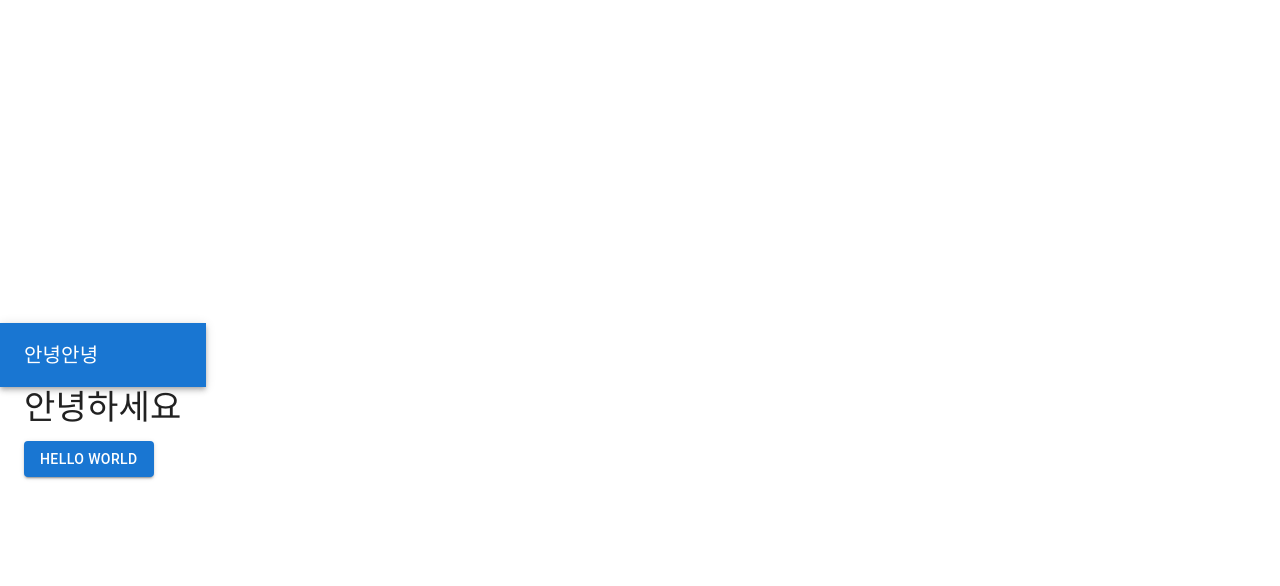
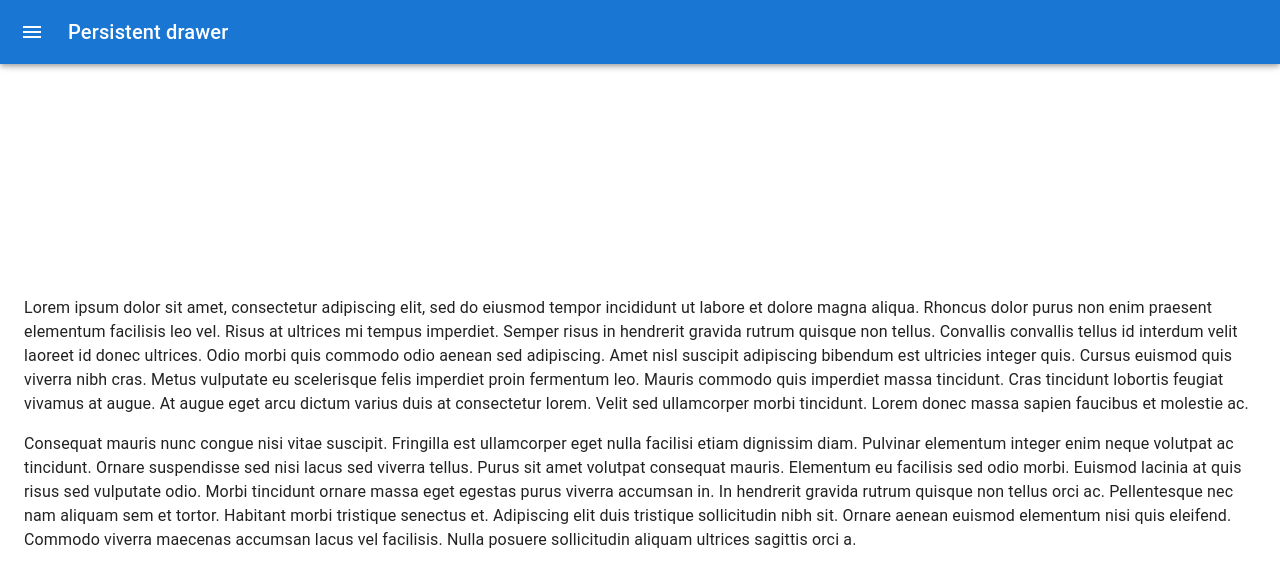
Before and after one commit to zunstar-dev/SmartCalc, a React (Vite) app: page / in a window 1280 px wide. Shown: the top 586 px of the page. Built offline with nearby package versions, Linux system fonts and the light colour scheme; no server answers.

Commit message:
add : package 추가 및 샘플코드 작성

```diff
--- a/package.json
+++ b/package.json
@@ -12,6 +12,7 @@
   "dependencies": {
     "@emotion/react": "^11.11.4",
     "@emotion/styled": "^11.11.5",
+    "@mui/icons-material": "^5.15.19",
     "@mui/material": "^5.15.19",
     "firebase": "^10.12.2",
     "react": "^18.2.0",
--- a/src/App.tsx
+++ b/src/App.tsx
@@ -1,31 +1,188 @@
-import React, { useEffect } from 'react';
-import { Container, Typography, Button, AppBar, Toolbar } from '@mui/material';
-import { analytics } from './firebase';
+import * as React from 'react';
+import { styled, useTheme } from '@mui/material/styles';
+import Box from '@mui/material/Box';
+import Drawer from '@mui/material/Drawer';
+import CssBaseline from '@mui/material/CssBaseline';
+import MuiAppBar, { AppBarProps as MuiAppBarProps } from '@mui/material/AppBar';
+import Toolbar from '@mui/material/Toolbar';
+import List from '@mui/material/List';
+import Typography from '@mui/material/Typography';
+import Divider from '@mui/material/Divider';
+import IconButton from '@mui/material/IconButton';
+import MenuIcon from '@mui/icons-material/Menu';
+import ChevronLeftIcon from '@mui/icons-material/ChevronLeft';
+import ChevronRightIcon from '@mui/icons-material/ChevronRight';
+import ListItem from '@mui/material/ListItem';
+import ListItemButton from '@mui/material/ListItemButton';
+import ListItemIcon from '@mui/material/ListItemIcon';
+import ListItemText from '@mui/material/ListItemText';
+import InboxIcon from '@mui/icons-material/MoveToInbox';
+import MailIcon from '@mui/icons-material/Mail';
+
+const drawerWidth = 240;
+
+const Main = styled('main', { shouldForwardProp: (prop) => prop !== 'open' })<{
+  open?: boolean;
+}>(({ theme, open }) => ({
+  flexGrow: 1,
+  padding: theme.spacing(3),
+  transition: theme.transitions.create('margin', {
+    easing: theme.transitions.easing.sharp,
+    duration: theme.transitions.duration.leavingScreen,
+  }),
+  marginLeft: `-${drawerWidth}px`,
+  ...(open && {
+    transition: theme.transitions.create('margin', {
+      easing: theme.transitions.easing.easeOut,
+      duration: theme.transitions.duration.enteringScreen,
+    }),
+    marginLeft: 0,
+  }),
+}));
+
+interface AppBarProps extends MuiAppBarProps {
+  open?: boolean;
+}
+
+const AppBar = styled(MuiAppBar, {
+  shouldForwardProp: (prop) => prop !== 'open',
+})<AppBarProps>(({ theme, open }) => ({
+  transition: theme.transitions.create(['margin', 'width'], {
+    easing: theme.transitions.easing.sharp,
+    duration: theme.transitions.duration.leavingScreen,
+  }),
+  ...(open && {
+    width: `calc(100% - ${drawerWidth}px)`,
+    marginLeft: `${drawerWidth}px`,
+    transition: theme.transitions.create(['margin', 'width'], {
+      easing: theme.transitions.easing.easeOut,
+      duration: theme.transitions.duration.enteringScreen,
+    }),
+  }),
+}));
+
+const DrawerHeader = styled('div')(({ theme }) => ({
+  display: 'flex',
+  alignItems: 'center',
+  padding: theme.spacing(0, 1),
+  // necessary for content to be below app bar
+  ...theme.mixins.toolbar,
+  justifyContent: 'flex-end',
+}));
 
 const App: React.FC = () => {
-  useEffect(() => {
-    if (analytics) {
-      console.log('Firebase Analytics is initialized');
-      // analytics 관련 작업 수행
-    }
-  }, []);
+  const theme = useTheme();
+  const [open, setOpen] = React.useState(false);
+
+  const handleDrawerOpen = () => {
+    setOpen(true);
+  };
+
+  const handleDrawerClose = () => {
+    setOpen(false);
+  };
 
   return (
-    <div>
-      <AppBar position="static">
+    <Box sx={{ display: 'flex' }}>
+      <CssBaseline />
+      <AppBar position="fixed" open={open}>
         <Toolbar>
-          <Typography variant="h6">안녕안녕</Typography>
+          <IconButton
+            color="inherit"
+            aria-label="open drawer"
+            onClick={handleDrawerOpen}
+            edge="start"
+            sx={{ mr: 2, ...(open && { display: 'none' }) }}
+          >
+            <MenuIcon />
+          </IconButton>
+          <Typography variant="h6" noWrap component="div">
+            Persistent drawer
+          </Typography>
         </Toolbar>
       </AppBar>
-      <Container>
-        <Typography variant="h4" component="h1" gutterBottom>
-          안녕하세요
+      <Drawer
+        sx={{
+          width: drawerWidth,
+          flexShrink: 0,
+          '& .MuiDrawer-paper': {
+            width: drawerWidth,
+            boxSizing: 'border-box',
+          },
+        }}
+        variant="persistent"
+        anchor="left"
+        open={open}
+      >
+        <DrawerHeader>
+          <IconButton onClick={handleDrawerClose}>
+            {theme.direction === 'ltr' ? (
+              <ChevronLeftIcon />
+            ) : (
+              <ChevronRightIcon />
+            )}
+          </IconButton>
+        </DrawerHeader>
+        <Divider />
+        <List>
+          {['Inbox', 'Starred', 'Send email', 'Drafts'].map((text, index) => (
+            <ListItem key={text} disablePadding>
+              <ListItemButton>
+                <ListItemIcon>
+                  {index % 2 === 0 ? <InboxIcon /> : <MailIcon />}
+                </ListItemIcon>
+                <ListItemText primary={text} />
+              </ListItemButton>
+            </ListItem>
+          ))}
+        </List>
+        <Divider />
+        <List>
+          {['All mail', 'Trash', 'Spam'].map((text, index) => (
+            <ListItem key={text} disablePadding>
+              <ListItemButton>
+                <ListItemIcon>
+                  {index % 2 === 0 ? <InboxIcon /> : <MailIcon />}
+                </ListItemIcon>
+                <ListItemText primary={text} />
+              </ListItemButton>
+            </ListItem>
+          ))}
+        </List>
+      </Drawer>
+      <Main open={open}>
+        <DrawerHeader />
+        <Typography paragraph>
+          Lorem ipsum dolor sit amet, consectetur adipiscing elit, sed do
+          eiusmod tempor incididunt ut labore et dolore magna aliqua. Rhoncus
+          dolor purus non enim praesent elementum facilisis leo vel. Risus at
+          ultrices mi tempus imperdiet. Semper risus in hendrerit gravida rutrum
+          quisque non tellus. Convallis convallis tellus id interdum velit
+          laoreet id donec ultrices. Odio morbi quis commodo odio aenean sed
+          adipiscing. Amet nisl suscipit adipiscing bibendum est ultricies
+          integer quis. Cursus euismod quis viverra nibh cras. Metus vulputate
+          eu scelerisque felis imperdiet proin fermentum leo. Mauris commodo
+          quis imperdiet massa tincidunt. Cras tincidunt lobortis feugiat
+          vivamus at augue. At augue eget arcu dictum varius duis at consectetur
+          lorem. Velit sed ullamcorper morbi tincidunt. Lorem donec massa sapien
+          faucibus et molestie ac.
         </Typography>
-        <Button variant="contained" color="primary">
-          Hello World
-        </Button>
-      </Container>
-    </div>
+        <Typography paragraph>
+          Consequat mauris nunc congue nisi vitae suscipit. Fringilla est
+          ullamcorper eget nulla facilisi etiam dignissim diam. Pulvinar
+          elementum integer enim neque volutpat ac tincidunt. Ornare suspendisse
+          sed nisi lacus sed viverra tellus. Purus sit amet volutpat consequat
+          mauris. Elementum eu facilisis sed odio morbi. Euismod lacinia at quis
+          risus sed vulputate odio. Morbi tincidunt ornare massa eget egestas
+          purus viverra accumsan in. In hendrerit gravida rutrum quisque non
+          tellus orci ac. Pellentesque nec nam aliquam sem et tortor. Habitant
+          morbi tristique senectus et. Adipiscing elit duis tristique
+          sollicitudin nibh sit. Ornare aenean euismod elementum nisi quis
+          eleifend. Commodo viverra maecenas accumsan lacus vel facilisis. Nulla
+          posuere sollicitudin aliquam ultrices sagittis orci a.
+        </Typography>
+      </Main>
+    </Box>
   );
 };
 
```
Also changed, not shown: 1 other file (tests, documents, lock files or other folders).
